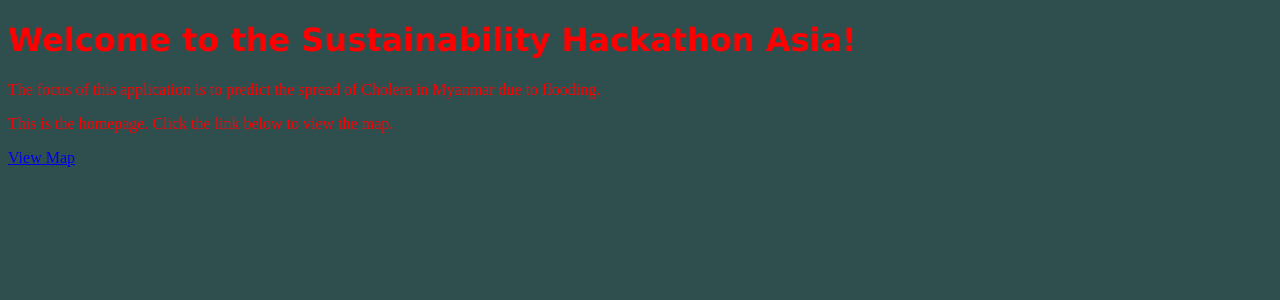
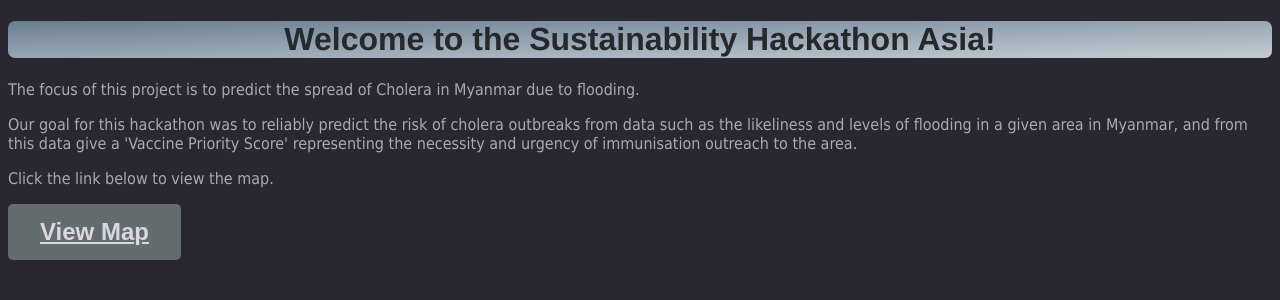
Before and after one commit to aybery/sustainability-hackathon-asia, a Flask app: page / in a window 1280 px wide. Shown: the top 300 px of the page. Run offline with Flask 3, Linux system fonts and the light colour scheme.

Commit message:
style tweaks

```diff
--- a/static/css/styles.css
+++ b/static/css/styles.css
@@ -1,7 +1,39 @@
 body {
-    color: red;
-    background-color:darkslategrey;
+    color: rgb(164, 172, 182);
+    background-color:#292730;
+    background-clip:content-box;
+    font-family: Tahoma;
+    font-weight:540;
+
 }
 h1 {
-    font-family: "Verdana";
+    color: rgb(37, 41, 44);
+    font-family: "Helvetica";
+    font-weight:light;
+    background-color:rgb(25, 31, 80);
+    text-align:center;
+
  }
+ .mainH{
+    font-weight:light;
+    border-radius:7px;
+    background-image: linear-gradient(to bottom right,#697e92,#c6cdd4)
+ }
+ .banner{
+    background-color:#292730;
+ }
+
+ .btnMain {
+    justify-self:center;
+    font-weight:bolder;
+    font-size:24px;
+    background-color: rgb(100, 109, 109);
+    border:none;
+    border-radius: 5px;
+    padding: 14px 32px;
+
+
+ }
+ a:link{
+    color:#d9d7e0;
+ }
--- a/templates/index.html
+++ b/templates/index.html
@@ -9,10 +9,16 @@
 </head>
 
 <body>
-    <h1>Welcome to the Sustainability Hackathon Asia!</h1>
-    <p>The focus of this application is to predict the spread of Cholera in Myanmar due to flooding.</p>
-    <p>This is the homepage. Click the link below to view the map.</p>
-    <a href="/map">View Map</a>
+    <h1 class = "mainH">Welcome to the Sustainability Hackathon Asia!</h1>
+    <section>
+    <p>The focus of this project is to predict the spread of Cholera in Myanmar due to flooding.</p>
+    </section>
+    <p>Our goal for this hackathon was to reliably predict the risk of cholera outbreaks from data such as the likeliness and levels of flooding in a given area in Myanmar, and from this data give a 'Vaccine Priority Score' representing the necessity and urgency of immunisation outreach to the area.</p>
+    <section>
+    <p>Click the link below to view the map.</p>
+    </section>
+    <span class = "banner"><button class="btnMain"><a href="/map">View Map</a></button></span>
 </body>
 
+<footer></footer>
 </html>
```
